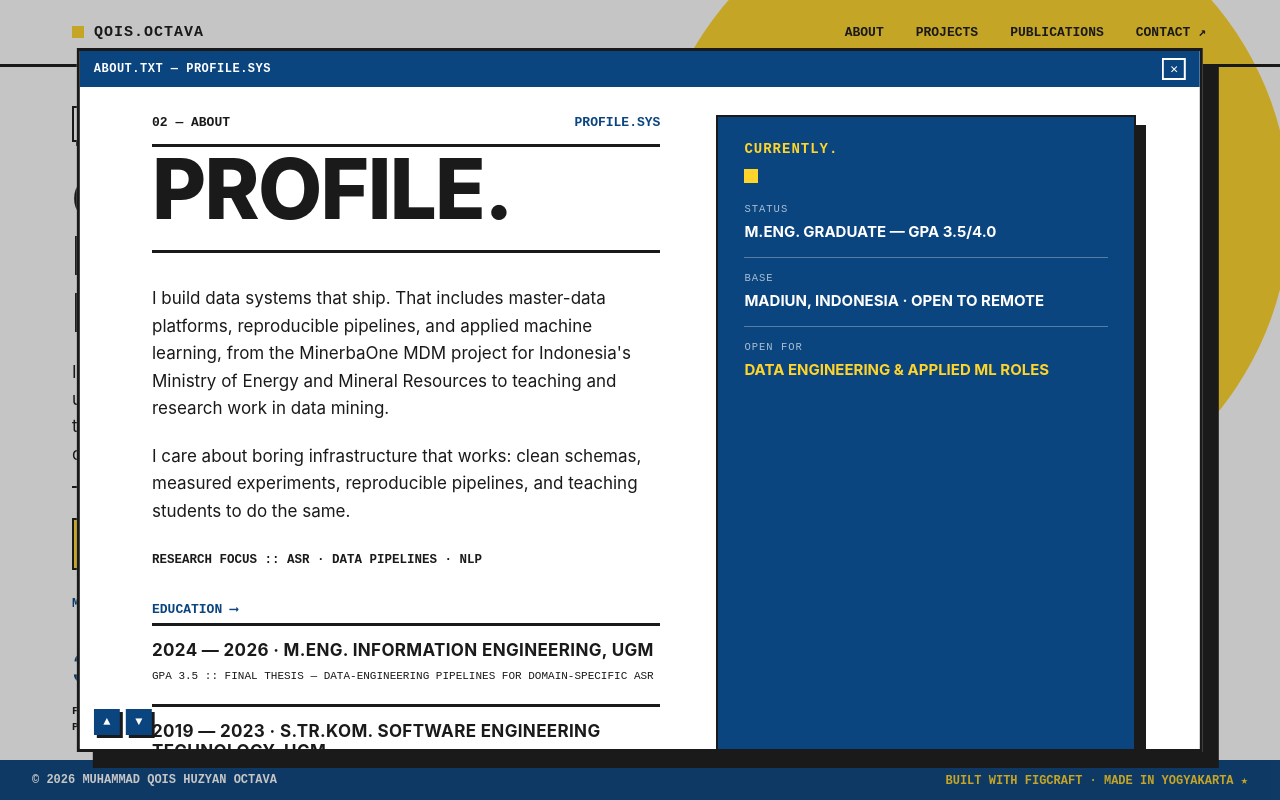
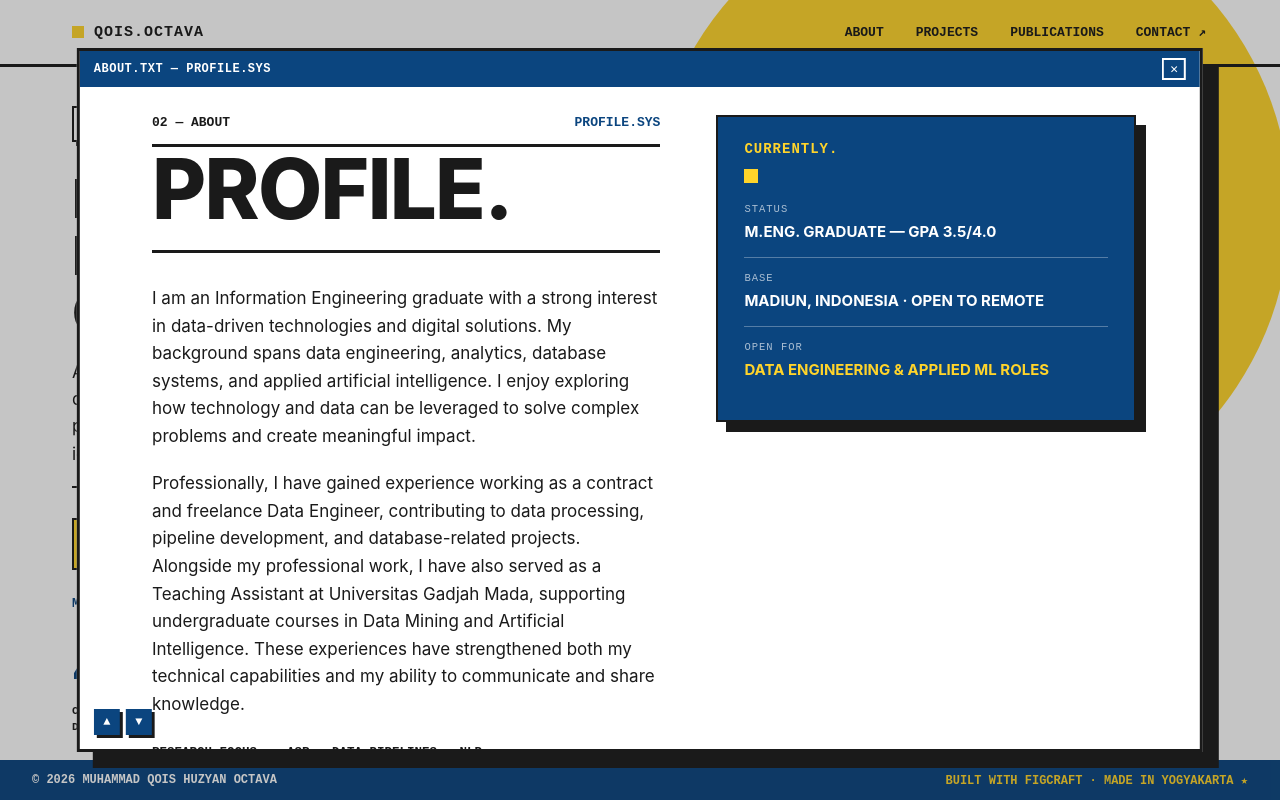
Before and after one commit to qoisoctava/qoisoctava.github.io, a plain HTML site: page index.html in a window 1280 px wide. Both pictures are taken after a click on the button "ABOUT". Drawn offline with Linux system fonts and the light colour scheme.

Commit message:
content update

```diff
--- a/data/profile.json
+++ b/data/profile.json
@@ -2,51 +2,61 @@
   "window": { "title": "ABOUT.TXT — PROFILE.SYS" },
   "heading": "PROFILE.",
   "paragraphs": [
-    "I build data systems that ship. That includes master-data platforms, reproducible pipelines, and applied machine learning, from the MinerbaOne MDM project for Indonesia's Ministry of Energy and Mineral Resources to teaching and research work in data mining.",
-    "I care about boring infrastructure that works: clean schemas, measured experiments, reproducible pipelines, and teaching students to do the same."
+    "I am an Information Engineering graduate with a strong interest in data-driven technologies and digital solutions. My background spans data engineering, analytics, database systems, and applied artificial intelligence. I enjoy exploring how technology and data can be leveraged to solve complex problems and create meaningful impact.",
+    "Professionally, I have gained experience working as a contract and freelance Data Engineer, contributing to data processing, pipeline development, and database-related projects. Alongside my professional work, I have also served as a Teaching Assistant at Universitas Gadjah Mada, supporting undergraduate courses in Data Mining and Artificial Intelligence. These experiences have strengthened both my technical capabilities and my ability to communicate and share knowledge."
   ],
   "researchFocus": "RESEARCH FOCUS :: ASR · DATA PIPELINES · NLP",
   "education": [
     {
-      "title": "2024 — 2026 · M.ENG. INFORMATION ENGINEERING, UGM",
-      "note": "GPA 3.5 :: FINAL THESIS — DATA-ENGINEERING PIPELINES FOR DOMAIN-SPECIFIC ASR"
+      "title": "2026 · Data Engineering Bootcamp, Dibimbing.id",
+      "note": "Grade A :: Final Project — City Weather Data Pipeline with Airflow & DBT"
     },
     {
-      "title": "2019 — 2023 · S.TR.KOM. SOFTWARE ENGINEERING TECHNOLOGY, UGM",
-      "note": "GPA 3.7 :: APPLIED RESEARCH — MACHINE LEARNING · WEB DEVELOPMENT · NLP"
+      "title": "2024 — 2026 · M.ENG. Information Engineering, UGM",
+      "note": "GPA 3.5 :: Final Thesis — AI Data Engineering Pipeline for ASR Improvement"
+    },
+    {
+      "title": "2019 — 2023 · S.Tr.Kom. Software Engineering Technology, UGM",
+      "note": "GPA 3.7 :: Applied Research — Feature Engineering Techniques for SVM Based Text Classification"
     }
   ],
   "experience": [
     {
-      "period": "2024 — NOW",
-      "role": "TEACHING & RESEARCH ASSISTANT — DATA MINING, UGM",
-      "org": "Sekolah Vokasi / Ilkom UGM",
-      "note": "Mengampu praktik & riset data mining; mendampingi projek sklearn-based NLP terbit di IEEE."
+      "period": "May 2024 – December 2024",
+      "role": "System Analyst for Database (Data Engineer)",
+      "org": "Faculty of Science, UGM :: Contract - MINERBAONE Project ",
+      "note": "Assessed and optimized database structures, designed a unified database architecture by analyzing thousands of tables across multiple existing systems and regulatory frameworks, and collaborated with cross-functional engineering teams to establish a centralized database system for the MinerbaOne project under Indonesia’s Ministry of Energy and Mineral Resources (ESDM)."
     },
     {
-      "period": "2024",
-      "role": "SISTEM ANALIS DATABASE — MINERBAONE (KEMENTERIAN ESDM)",
-      "org": "PT. EPSI DJAYA / MDM PROJECT",
-      "note": "Memetakan ribuan tabel legacy menjadi satu sumber data MDM di sektor mineral & batubara."
-    },
-    {
-      "period": "2021 — 2024",
-      "role": "PENELITI MUDA — SISTEM NLP & SPEECH",
-      "org": "Independent / UGM Lab",
-      "note": "Fine-tune Whisper untuk domain spesifik & eksperimen feature engineering untuk klasifikasi teks."
+      "period": "January 2023 – June 2025",
+      "role": "Teaching Assistant — Data Related Courses",
+      "org": "Sekolah Vokasi UGM :: Freelance",
+      "note": "Delivered hands-on instruction and mentoring for undergraduate courses in Artificial Intelligence, Data Mining, and Distributed Administration and Information Systems, helping students translate theoretical concepts into practical implementations, troubleshoot technical challenges, and conduct academic assessment at Universitas Gadjah Mada.."
     }
   ],
   "certsLabel": "CERTS ⟶",
   "certs": [
-    { "label": "MICROSOFT AZURE AI ENGINEER ASSOCIATE · 2024", "gold": false },
-    { "label": "HUAWEI ICT ASSOCIATE — AI · 2021", "gold": true }
+    { "label": "MICROSOFT AZURE AI ENGINEER ASSOCIATE · 2024", "gold": true },
+    { "label": "HUAWEI ICT ASSOCIATE — AI · 2021", "gold": false }
   ],
   "currently": {
     "title": "CURRENTLY.",
     "rows": [
-      { "label": "STATUS", "value": "M.ENG. GRADUATE — GPA 3.5/4.0", "big": true },
-      { "label": "BASE", "value": "MADIUN, INDONESIA · OPEN TO REMOTE", "big": true },
-      { "label": "OPEN FOR", "value": "DATA ENGINEERING & APPLIED ML ROLES", "gold": true }
+      {
+        "label": "STATUS",
+        "value": "M.ENG. GRADUATE — GPA 3.5/4.0",
+        "big": true
+      },
+      {
+        "label": "BASE",
+        "value": "MADIUN, INDONESIA · OPEN TO REMOTE",
+        "big": true
+      },
+      {
+        "label": "OPEN FOR",
+        "value": "DATA ENGINEERING & APPLIED ML ROLES",
+        "gold": true
+      }
     ],
     "mailLabel": "MAIL",
     "mail": ""
--- a/data/projects.json
+++ b/data/projects.json
@@ -1,28 +1,34 @@
 {
-  "window": { "title": "PROJECTS.EXE — SELECTED_WORK" },
+  "window": {
+    "title": "PROJECTS.EXE — SELECTED_WORK"
+  },
   "heading": "PROJECTS.",
   "items": [
     {
       "num": "01",
-      "year": "2025",
-      "title": "LLM-RAG SYSTEM FOR DISASTER MITIGATION",
-      "desc": "Fine-tuned Whisper for Indonesian disaster-specific ASR — up to 2.5× lower word error rate than the vanilla model. Built the RAG data layer: transcribed YouTube audio into structured text, auto-filtered via ChatGPT & Gemini APIs.",
-      "tags": "PYTORCH · TRANSFORMERS · WHISPER · HF: OCTAVA/WHISPER-SMALL-DISASTER"
+      "year": "2024-2025",
+      "title": "LLM-RAG System for Disaster Mitigation",
+      "desc": "Contributed to the development of an LLM-RAG system for disaster mitigation by providing fine-tuned Whisper model for domain-specific speech recognition, achieving up to 2.5x improvement in Word Error Rate (WER) compared to the vanilla model. Also developed an audio-to-text data processing pipeline using YouTube videos and automated domain-relevant text filtration using LLMs through ChatGPT and Gemini APIs. Published model: octava/whisper-small-disaster on Hugging Face.",
+      "tags": "Python, Whisper, Hugging Face, LLM, RAG, ChatGPT API, Gemini API"
     },
     {
       "num": "02",
       "year": "2024",
-      "title": "MINERBAONE GOVERNANCE WEB APP",
-      "desc": "Database architecture for Indonesia's mineral & coal governance (ESDM): analysed thousands of tables across legacy systems, unified them into one MDM source, designed a dynamic warehouse and refactored ORM queries into raw PostgreSQL.",
-      "tags": "POSTGRESQL · ERD · DATA WAREHOUSE · MDM"
+      "title": "MinerbaOne: Indonesian Mineral and Coal Mining Governance Web App",
+      "desc": "Designed and developed comprehensive Entity Relationship Diagrams (ERD) by translating complex regulatory requirements and analyzing thousands of tables across multiple existing systems into scalable database models. Designed a dynamic data warehouse architecture to support historical data tracking and future analytical use cases, while optimizing ORM queries through refactoring into raw PostgreSQL queries.",
+      "tags": "PostgreSQL, Database Design, Data Modeling, Data Warehouse, ERD, DBeaver, Laravel"
     },
     {
       "num": "03",
       "year": "2023",
-      "title": "WEB SENTIMENT ANALYSIS DASHBOARD",
-      "desc": "TF-IDF enhanced with statistical feature engineering + SVM, shipped as an intuitive web dashboard. Findings presented at the 3ICT conference and published in the IEEE proceedings.",
-      "tags": "SCIKIT-LEARN · SVM · TF-IDF · IEEE 3ICT"
+      "title": "Web-Based Sentiment Analysis Dashboard",
+      "desc": "Developed and deployed a sentiment analysis model using Term Frequency-Inverse Document Frequency (TF-IDF), statistical feature engineering, and Support Vector Machine (SVM). Integrated the model into a web-based dashboard to provide intuitive sentiment analysis and data visualization. Research findings were presented at the 3ICT conference and published in IEEE proceedings.",
+      "tags": "Python, Scikit-learn, TF-IDF, SVM, Machine Learning, Flask, ReactJS, ExpressJS, MySQL"
     }
   ],
-  "moreLink": { "label": "MORE ⟶ HF & GITHUB @OCTAVA", "href": "https://huggingface.co/octava", "external": true }
+  "moreLink": {
+    "label": "Sentiment Analysis Dashboard [DEMO]",
+    "href": "http://sa-prototype-d4.octava.my.id/",
+    "external": true
+  }
 }
--- a/data/publications.json
+++ b/data/publications.json
@@ -5,7 +5,7 @@
     {
       "num": "01",
       "title": "FINE-TUNING WHISPER FOR DOMAIN-SPECIFIC ASR: TRANSCRIBING INDONESIAN YOUTUBE CONTENT ON LOCAL WISDOM IN DISASTER MITIGATION",
-      "authors": "OCTAVA, M.Q.H. · PRATAMA, A.R. · ALFAROZI, S.A.I. — FIRST AUTHOR",
+      "authors": "OCTAVA, M.Q.H. · PRATAMA, A.R. · ALFAROZI, S.A.I.",
       "doi": "DOI 10.1109/ICAICTA67604.2025.11335113",
       "doiHref": "https://doi.org/10.1109/ICAICTA67604.2025.11335113",
       "venue": "ICAICTA 2025 · IEEE"
@@ -21,10 +21,42 @@
     {
       "num": "03",
       "title": "WEB-BASED SENTIMENT ANALYSIS SYSTEM USING SVM AND TF-IDF WITH STATISTICAL FEATURE",
-      "authors": "OCTAVA, M.Q.H. · PUTRI, D.G.P. · HILMY, F.M. · FAROOQ, U. · NURHALIZA, R.A. · ALFIAN, G. — FIRST AUTHOR",
+      "authors": "OCTAVA, M.Q.H. · PUTRI, D.G.P. · HILMY, F.M. · FAROOQ, U. · NURHALIZA, R.A. · ALFIAN, G.",
       "doi": "DOI 10.1109/3ICT60104.2023.10391734",
       "doiHref": "https://doi.org/10.1109/3ICT60104.2023.10391734",
       "venue": "3ICT 2023 · IEEE · PRESENTED AT THE CONFERENCE"
+    },
+    {
+      "num": "04",
+      "title": "CUSTOMER SHOPPING BEHAVIOR ANALYSIS USING RFID AND MACHINE LEARNING MODELS",
+      "authors": "ALFIAN, G. · OCTAVA, M.Q.H. · HILMY, F.M. · NURHALIZA, R.A. · SAPUTRA, Y.M. · PUTRI, D.G.P. · et al.",
+      "doi": "DOI 10.3390/INFO14100551",
+      "doiHref": "https://doi.org/10.3390/info14100551",
+      "venue": "INFORMATION 14(10), 551 · 2023"
+    },
+    {
+      "num": "05",
+      "title": "UTILIZING RANDOM FOREST WITH IFOREST-BASED OUTLIER DETECTION AND SMOTE TO DETECT MOVEMENT AND DIRECTION OF RFID TAGS",
+      "authors": "ALFIAN, G. · SYAFRUDIN, M. · FITRIYANI, N.L. · ALAM, S. · PRATOMO, D.N. · SUBEKTI, L. · et al.",
+      "doi": "DOI 10.3390/FI15030103",
+      "doiHref": "https://doi.org/10.3390/fi15030103",
+      "venue": "FUTURE INTERNET 15(3), 103 · 2023"
+    },
+    {
+      "num": "06",
+      "title": "WEB-BASED E-COMMERCE CUSTOMER SEGMENTATION SYSTEM USING RFM AND K-MEANS MODEL",
+      "authors": "HILMY, F.M. · NURHALIZA, R.A. · OCTAVA, M.Q.H. · ALFIAN, G.",
+      "doi": "DOI 10.1109/3ICT60104.2023.10391650",
+      "doiHref": "https://doi.org/10.1109/3ICT60104.2023.10391650",
+      "venue": "2023 INTERNATIONAL CONFERENCE ON INNOVATION AND INTELLIGENCE FOR INFORMATICS · 2023"
+    },
+    {
+      "num": "07",
+      "title": "PERANCANGAN FEDERATED LEARNING BERBASIS HOMOMORPHIC ENCRYPTION UNTUK PERANGKAT INTERNET OF THINGS",
+      "authors": "SAPUTRA, Y.M. · ALFIAN, G. · OCTAVA, M.Q.H.",
+      "doi": "DOI 10.22146/jise.v4i1.6378",
+      "doiHref": "https://doi.org/10.22146/jise.v4i1.6378",
+      "venue": "J. INTERNET SOFTW. ENG. 4(1) · 2023"
     }
   ]
 }
--- a/data/site.json
+++ b/data/site.json
@@ -11,13 +11,13 @@
     { "id": "publications", "label": "PUBLICATIONS" },
     { "id": "contact", "label": "CONTACT ↗" }
   ],
-  "badge": "OPEN FOR COLLAB :: DATA — ML — ASR",
-  "headline": "ON DEV!.\nDATA HANYALAH DUMMY.",
-  "heroIntro": "I turn messy operational data into systems people can actually use. I unify scattered tables into one master-data source, build pipelines that stay reproducible, and take applied machine learning through to domain-specific speech models that hold up outside the notebook.",
+  "badge": "OPEN FOR COLLAB :: DATA SCIENCE & ENGINEERING - AI - SOFTWARE DEVELOPMENT",
+  "headline": "Exploring Data. \nBuilding Solutions. \nCreating Impact.",
+  "heroIntro": "An Information Engineering graduate interested in the intersection of data, technology, and artificial intelligence. From engineering data pipelines to developing machine learning solutions, I enjoy turning ideas and complex challenges into practical implementations.",
   "stats": [
+    { "value": "4", "label": "CERTS &\nDEGREES" },
     { "value": "3", "label": "FEATURED\nPROJECTS" },
-    { "value": "3", "label": "PEER-REVIEWED\nPAPERS" },
-    { "value": "4", "label": "CERTS &\nDEGREES" }
+    { "value": "7", "label": "PEER-REVIEWED\nRESEARCHS" }
   ],
   "buttons": {
     "primary": { "label": "GET IN TOUCH ▾", "action": "menu" },
--- a/main.js
+++ b/main.js
@@ -224,7 +224,7 @@ function renderPublications() {
           <div class="p-row__num">${esc(p.num)}</div>
           <h3 class="p-row__title">${esc(p.title)}</h3>
           <div class="pub-authors">${esc(p.authors)}</div>
-          ${anchor(p.doiHref, "pub-doi", esc(p.doi), true)}
+          ${p.doiHref ? anchor(p.doiHref, "pub-doi", esc(p.doi), true) : ""}
           <div class="pub-venue">${esc(p.venue)}</div>
         </article>`
       )
--- a/style.css
+++ b/style.css
@@ -301,6 +301,7 @@ body::after {
   background: var(--navy); color: var(--paper);
   border: 2px solid var(--dark); box-shadow: 10px 10px 0 var(--dark);
   padding: 24px 26px 26px; position: relative;
+  align-self: start; /* tinggi mengikuti isi, tidak melebar mengikuti kolom kiri */
 }
 .currently__title {
   font-family: var(--mono); font-weight: 700; font-size: 14px;
```
Also changed, not shown: index.html (+2 -2 lines).
